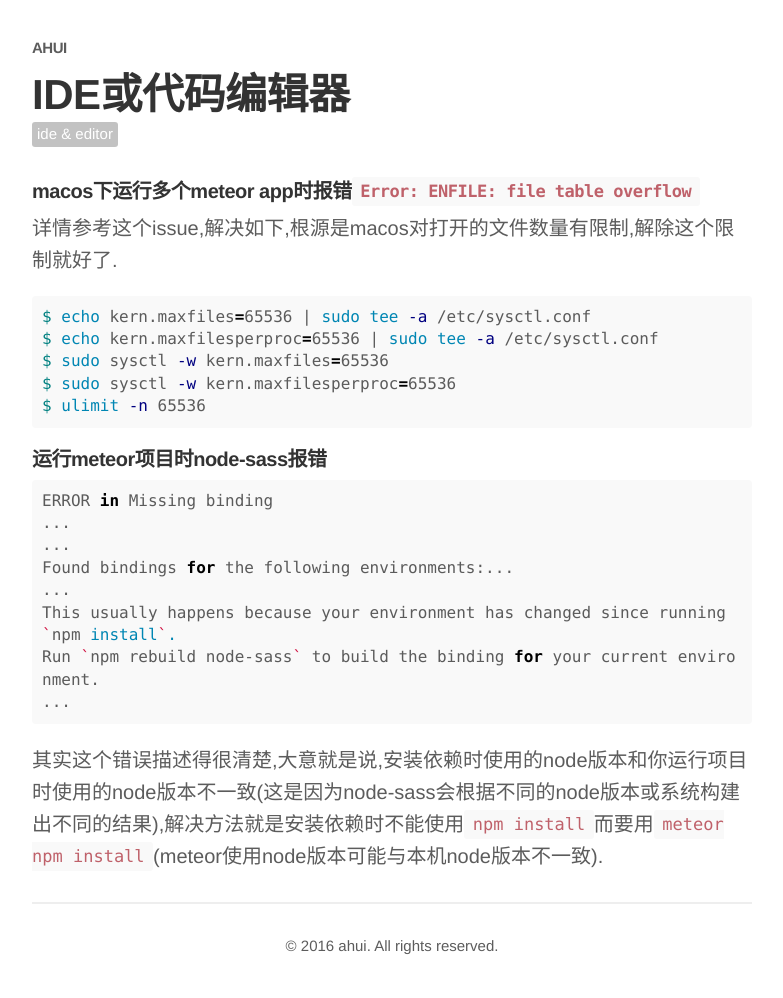
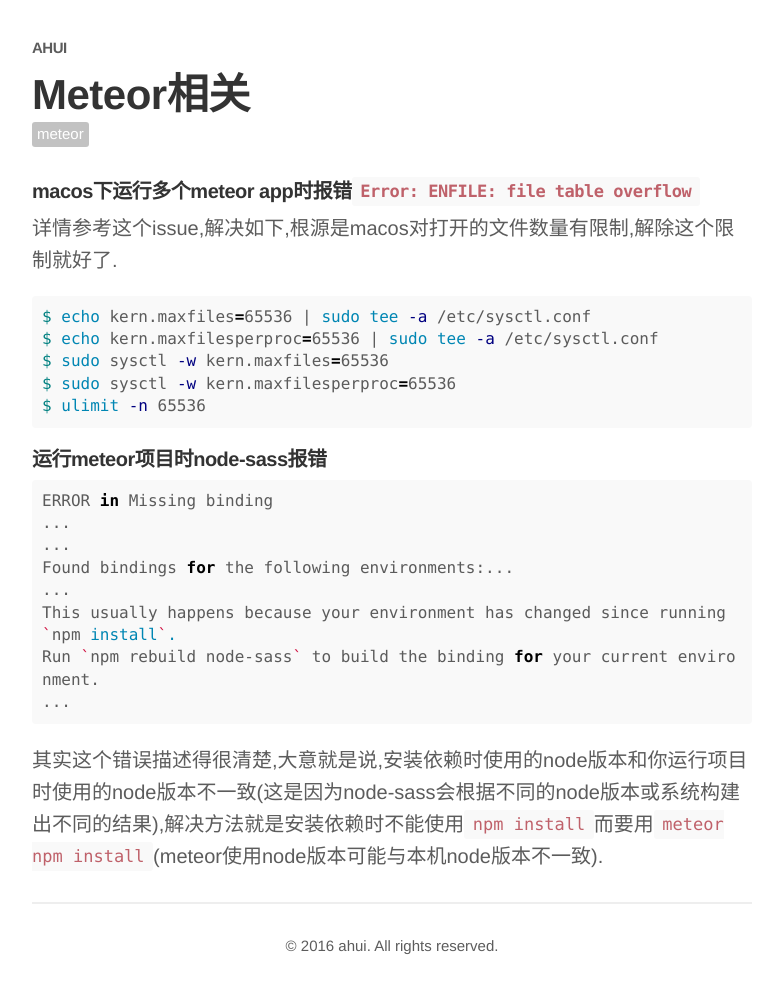
Before and after one commit to funkyLover/blog, a Jekyll site: the page built from notes/_posts/2017-04-26-something-about-meteor.md, in a window 1280 px wide. Shown: the whole page, without its empty margins (248-1031 px from the left). Built offline with Jekyll 4.4.1, drawn with Linux system fonts in a browser that asks for light colours; comment, search, counter and statistics services are not loaded.

Commit message:
* update title

```diff
--- a/notes/_posts/2017-04-26-something-about-meteor.md
+++ b/notes/_posts/2017-04-26-something-about-meteor.md
@@ -1,8 +1,8 @@
 ---
 layout: post
-title: "IDE或代码编辑器"
-date: 2017-03-01
-tags: [IDE & Editor]
+title: "Meteor相关"
+date: 2017-04-26
+tags: [Meteor]
 comments: true
 share: true
 ---
```
